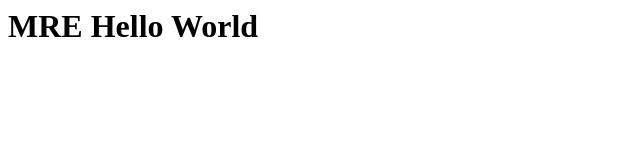
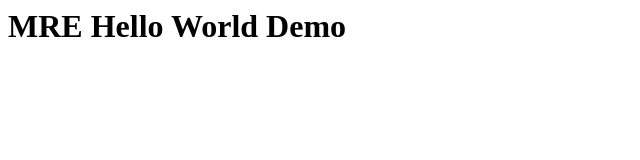
Before and after one commit to tgb20/hello-world, a website: page public/index.html in a window 1280 px wide. Shown: the whole page, without its empty margins (0-640 px from the left). Drawn offline with Linux system fonts and the light colour scheme.

Commit message:
Added word

```diff
--- a/public/index.html
+++ b/public/index.html
@@ -1 +1 @@
-<h1>MRE Hello World</h1>
+<h1>MRE Hello World Demo</h1>
```
